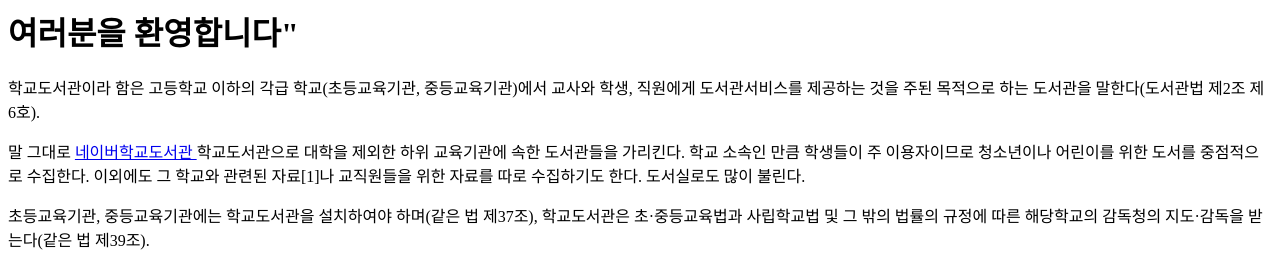
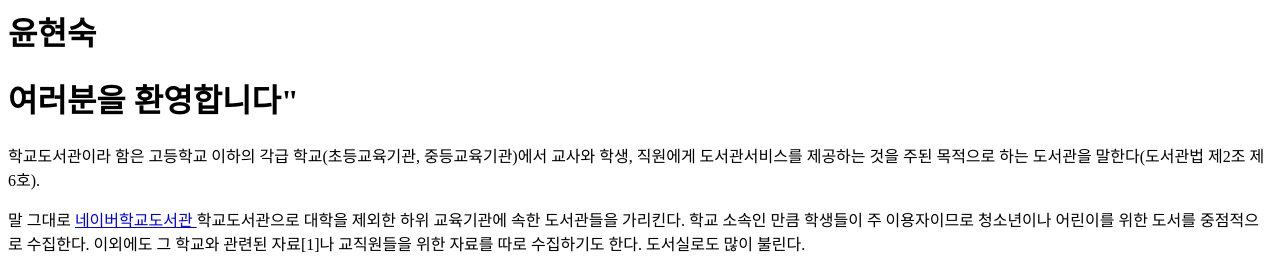
Before and after one commit to inmine-made/inmine-made, a plain HTML site: page index.html in a window 1280 px wide. Shown: the top 264 px of the page. Drawn offline with Linux system fonts and the light colour scheme.

Commit message:
Add header and update content in index.html

```diff
--- a/index.html
+++ b/index.html
@@ -1,5 +1,6 @@
 
 <body>
+<p><h1>윤현숙</h1></p>
 <p><h1>여러분을 환영합니다"</h1></p>
 <p>학교도서관이라 함은 고등학교 이하의 각급 학교(초등교육기관, 중등교육기관)에서 교사와 학생, 직원에게 도서관서비스를 제공하는 것을 주된 목적으로 하는 도서관을 말한다(도서관법 제2조 제6호).</p>
 
```
